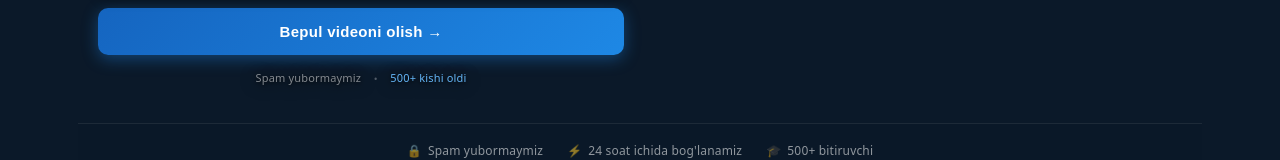
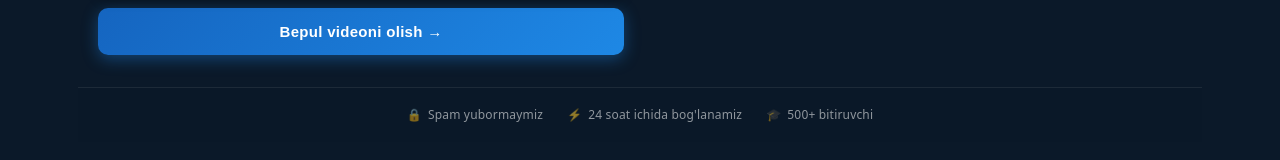
Before and after one commit to Azizbek05/cds-landing, a React (Vite) app: page / in a window 1280 px wide. Shown: the part 521-681 px from the top of the page. Built offline with nearby package versions, Linux system fonts and the light colour scheme; no server answers; the database is empty.

Commit message:
Remove social proof text

```diff
--- a/src/pages/Landing.jsx
+++ b/src/pages/Landing.jsx
@@ -379,19 +379,6 @@ if (settings.telegram_channel) {
                       ? 'Yuborilmoqda...'
                       : (settings.cta_button || 'Bepul videoni olish') + ' →'}
                   </button>
-
-                  <div style={{
-                    display: 'flex', alignItems: 'center',
-                    justifyContent: 'center', gap: '12px'
-                  }}>
-                    <p style={{ color: 'rgba(255,255,255,0.5)', fontSize: '11px', margin: 0, textShadow }}>
-                      Spam yubormaymiz
-                    </p>
-                    <span style={{ color: 'rgba(255,255,255,0.3)' }}>·</span>
-                    <p style={{ color: primaryLight, fontSize: '11px', margin: 0, textShadow }}>
-                      500+ kishi oldi
-                    </p>
-                  </div>
                 </div>
               )}
             </div>
```
